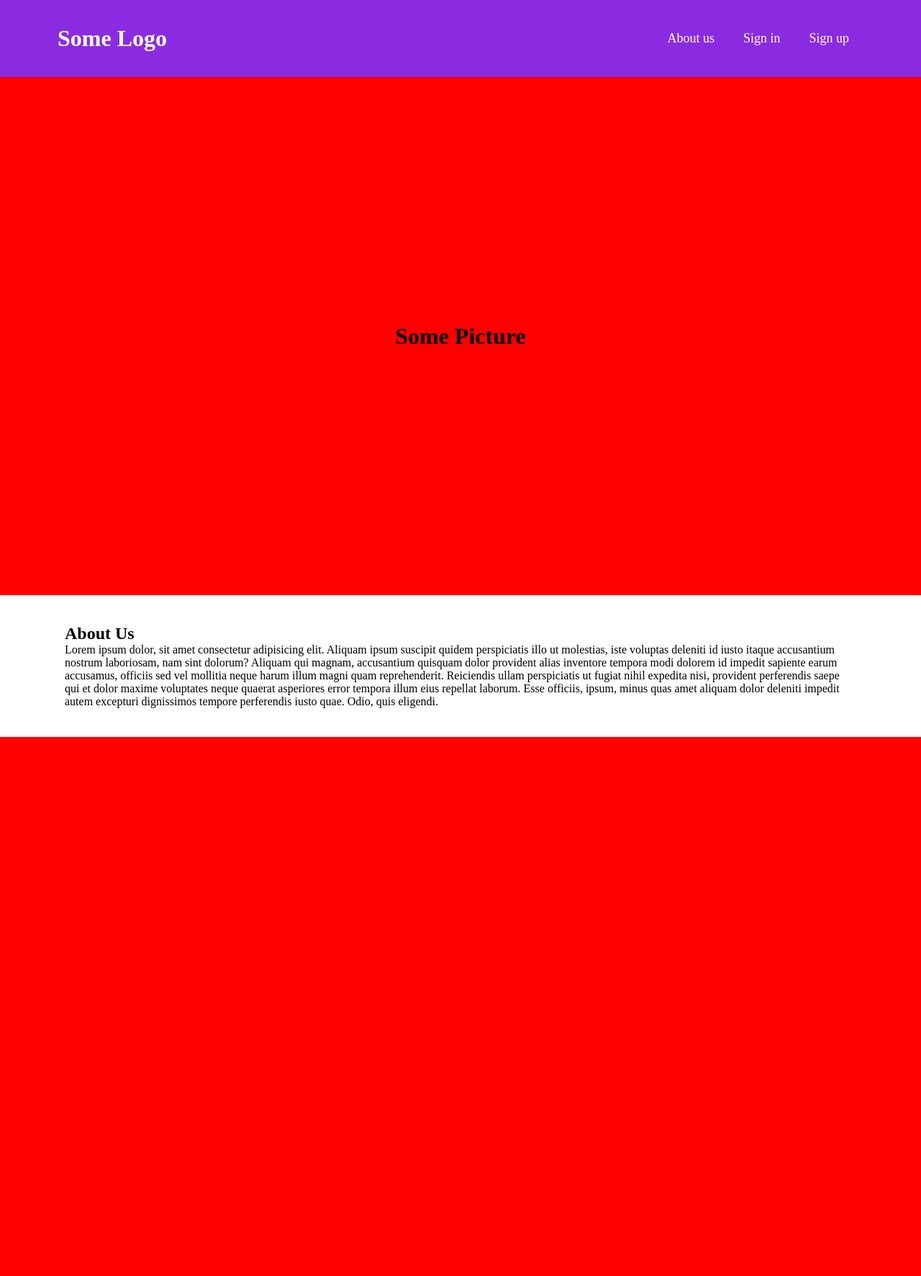
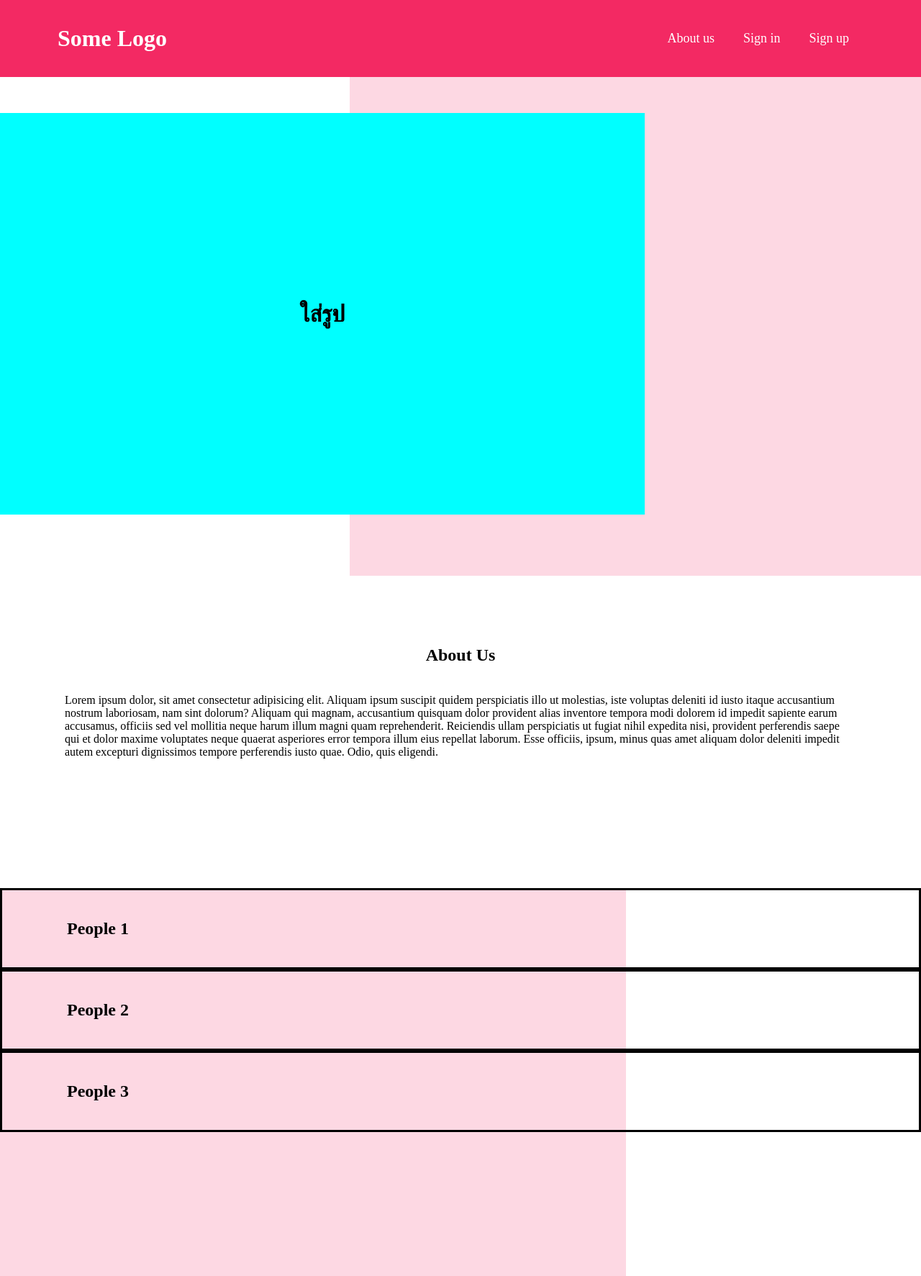
Before and after one commit to KunComNaKub/Project, a PHP site: page / in a window 1280 px wide. Shown: the whole page at 72% size. Before the commit the page ends 1024 px from the top, so only its background shows below. Run offline with PHP 8.4, Linux system fonts and the light colour scheme.

Commit message:
decoration

```diff
--- a/index.html
+++ b/index.html
@@ -21,16 +21,46 @@
         </nav>
     </header>
    <div class="hero">
-    <h1 class="somepicture">Some Picture</h1>
+    <ul class="main-photo">
+        <h1>ใส่รูป</h1>
+        <li>
+            <img src="">
+        </li>
+    </ul>
+    <ul class="main-logo">
+
+    </ul>
    </div>
-   <section class="About-us">
+   <div class="About-us">
     <div class="main-text">
         <h2>About Us</h2>
         <p>
             Lorem ipsum dolor, sit amet consectetur adipisicing elit. Aliquam ipsum suscipit quidem perspiciatis illo ut molestias, iste voluptas deleniti id iusto itaque accusantium nostrum laboriosam, nam sint dolorum? Aliquam qui magnam, accusantium quisquam dolor provident alias inventore tempora modi dolorem id impedit sapiente earum accusamus, officiis sed vel mollitia neque harum illum magni quam reprehenderit. Reiciendis ullam perspiciatis ut fugiat nihil expedita nisi, provident perferendis saepe qui et dolor maxime voluptates neque quaerat asperiores error tempora illum eius repellat laborum. Esse officiis, ipsum, minus quas amet aliquam dolor deleniti impedit autem excepturi dignissimos tempore perferendis iusto quae. Odio, quis eligendi.
         </p>
     </div>
-
-   </section>
+   </div>
+   <div class="container-people">
+    <div class="people-1">
+        <div class="detail-people-1">
+            <h2>
+                People 1
+            </h2>
+        </div>
+       </div>
+       <div class="people-2">
+        <div class="detail-people-2">
+            <h2>
+                People 2
+            </h2>
+        </div>
+       </div>
+       <div class="people-3">
+        <div class="detail-people-3">
+            <h2>
+                People 3
+            </h2>
+        </div>
+   </div>
+   </div>
 </body>
 </html>
--- a/style.css
+++ b/style.css
@@ -7,7 +7,7 @@
     display: flex;
     align-items: center;
     justify-content: space-between;
-    background-color: blueviolet;
+    background-color: #f32963;
     padding: 35px 80px;
 
 }
@@ -33,15 +33,69 @@
 .nav-list li a:hover{
     color: #000000
 }
+
 .hero{
+    padding: 50px 0;
+    height: 90vh;
+
+}
+.hero::before{
+    content:'';
+    height: 100%;
+    width: 62%;
+    position: absolute;
+    top: 0;
+    right: 0;
+    z-index: -1;
+    background: #f329632e;
+}
+.main-photo{
+    width: 70%;
+    height: 90%;
+    background-color: aqua;
     display: flex;
-    background-color: red;
-    height: 90vh;
-    width: 100%;
+    align-items: center;
     justify-content: center;
-    align-items: center;
 }
+.main-logo{
+    position: absolute;
+    right: 0;
+}
+
 .About-us{
     padding: 40px 90px;
+}
+.main-text h2{
+    display: flex;
+    justify-content: center;
+    padding-top: 30px;
+    padding-bottom: 40px;
+}
+.main-text p{
+    padding-bottom: 40px;
+}
+.container-people{
+    padding: 100px 0 100px;
+    position: relative;
 
 }
+.container-people::before{
+    content: '';
+    height: 100%;
+    width: 68%;
+    background-color: #f329632e;
+    position: absolute;
+    z-index: -1;
+}
+.people-1{
+    padding: 40px 90px;
+    border-style: solid;
+}
+.people-2{
+    padding: 40px 90px;
+    border-style: solid;
+}
+.people-3{
+    padding: 40px 90px;
+    border-style: solid;
+}
```
Also changed, not shown: connect.php (added).
